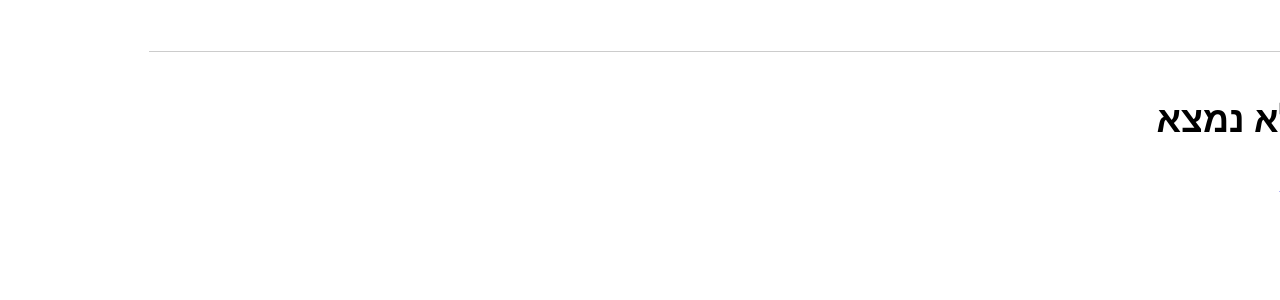
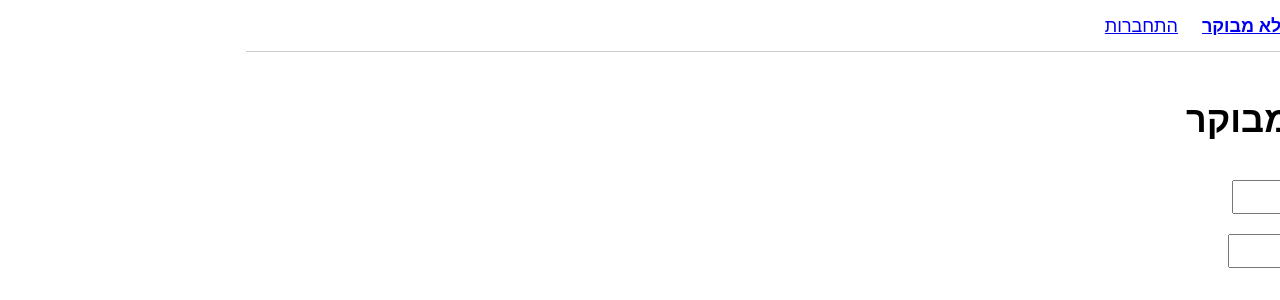
Before and after one commit to efrat-burshteyn/REACT-lesson6, a React (Vite) app: page /login/Uncontrolled in a window 1280 px wide. Shown: the top 300 px of the page. Built offline with nearby package versions, Linux system fonts and the light colour scheme.

Commit message:
add login functionality with Uncontrolled and Rhf components, and user authentication service

```diff
--- a/src/App.jsx
+++ b/src/App.jsx
@@ -5,7 +5,8 @@ import NotFound from "./pages/NotFound";
 import RecipesList from "./pages/RecipesList";
 // ↓ כאן כל אחת מוסיפה את ה־import שלה ↓
 import RecipeDetails from "./pages/RecipeDetails";
-
+import Uncontrolled from "./login/uncontrolled.jsx";
+import Rhf from "./login/rhf.jsx";
 
 export default function App() {
   return (
@@ -15,6 +16,8 @@ export default function App() {
         {/* ↓ כאן כל אחת מוסיפה את ה־Route שלה ↓ */}
         <Route path="/recipes" element={<RecipesList />} />
         <Route path="/recipes/:id" element={<RecipeDetails />} />
+        <Route path="login/Uncontrolled" element={<Uncontrolled/>}/>
+        <Route path="login/Rhf" element={<Rhf/>}/>
         <Route path="*" element={<NotFound />} />
       </Route>
     </Routes>
--- a/src/components/Layout.jsx
+++ b/src/components/Layout.jsx
@@ -1,4 +1,5 @@
 import { NavLink, Outlet } from "react-router";
+
 
 const linkStyle = ({ isActive }) => ({
   fontWeight: isActive ? "bold" : "normal",
@@ -11,6 +12,8 @@ export default function Layout() {
       <nav style={{ padding: 12, borderBottom: "1px solid #ccc" }}>
         <NavLink to="/" end style={linkStyle}>בית</NavLink>
         <NavLink to="/recipes" style={linkStyle}>מתכונים</NavLink>
+        <NavLink to="/login/Uncontrolled" style={linkStyle}>התחברות לא מבוקר</NavLink>
+        <NavLink to="/login/Rhf" style={linkStyle}>התחברות </NavLink>
       </nav>
       <main style={{ padding: 16 }}>
         <Outlet />
--- /dev/null
+++ b/src/data/users.js
@@ -0,0 +1,6 @@
+
+export const users = [
+  { id: 1, name: 'שרה', email: 'chef@recipes.com', password: '123456' },
+  { id: 2, name: 'רבקה', email: 'rivka@recipes.com', password: 'abc12345' },
+  { id: 3, name: 'לאה', email: 'leah@recipes.com', password: 'pass2026' },
+];
--- /dev/null
+++ b/src/login/Rhf.jsx
@@ -0,0 +1,7 @@
+import React from 'react'
+
+export default function Rhf() {
+  return (
+    <h1>התחברות</h1>
+  )
+}
--- /dev/null
+++ b/src/login/Uncontrolled.jsx
@@ -0,0 +1,49 @@
+import React from 'react'
+import { useActionState } from 'react';
+import {useNavigate} from 'react-router'
+import {login} from '../services/auth'
+
+function validate({ email, password }) {
+  const errors = {};
+
+  if (!email) errors.email = "אימייל הוא שדה חובה";
+  else if (!/^\S+@\S+\.\S+$/.test(email)) errors.email = "כתובת האימייל אינה תקינה";
+
+  if (!password) errors.password = "סיסמא היא שדה חובה";
+  else if (password.length < 6) errors.password = "הסיסמא חייבת להכיל לפחות 6 תווים";
+
+  return errors;
+}
+
+export default function Uncontrolled() {
+    const navigate = useNavigate();
+
+  function handleAction(prevState,formData) {
+    const data = Object.fromEntries(formData);
+    const errors = validate(data);
+     if (Object.keys(errors).length > 0) {
+           return;
+    };
+
+    const user = login(data);
+    if (user) {
+      navigate("/recipes");
+    }
+  }
+  return (
+    <form action={handleAction}>
+    <h1>התחברות לא מבוקר</h1>
+    <div>
+         <label>אימייל</label>
+        <input name="email" type="text" />
+      </div>
+
+      <div>
+        <label>סיסמא</label>
+        <input name="password" type="password" />
+      </div>
+
+      <button type="submit">התחברי</button>
+    </form>
+  )
+}
--- /dev/null
+++ b/src/services/auth.js
@@ -0,0 +1,8 @@
+import { users } from '../data/users';
+
+export function login({ email, password }) {
+  const user = users.find(
+    (u) => u.email === email && u.password === password
+  );
+  return user;
+}
```
